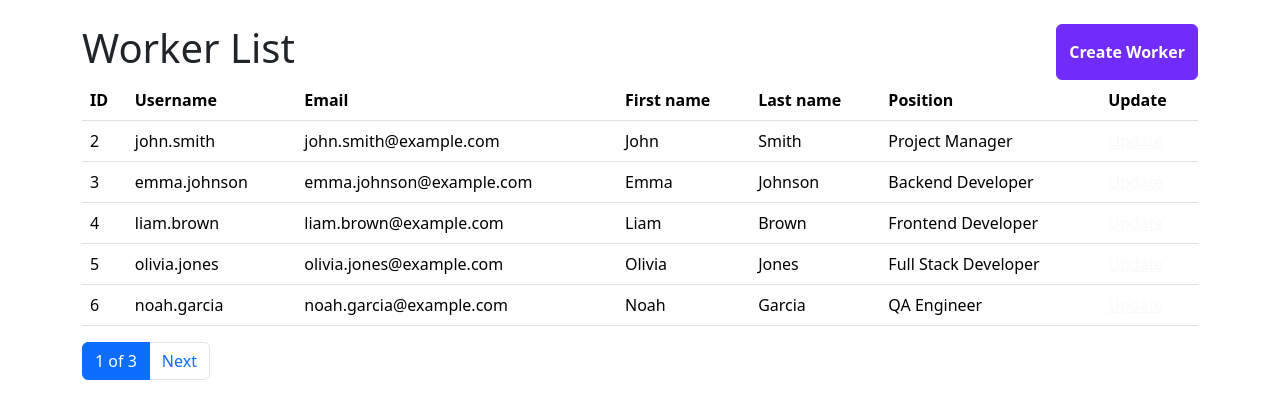
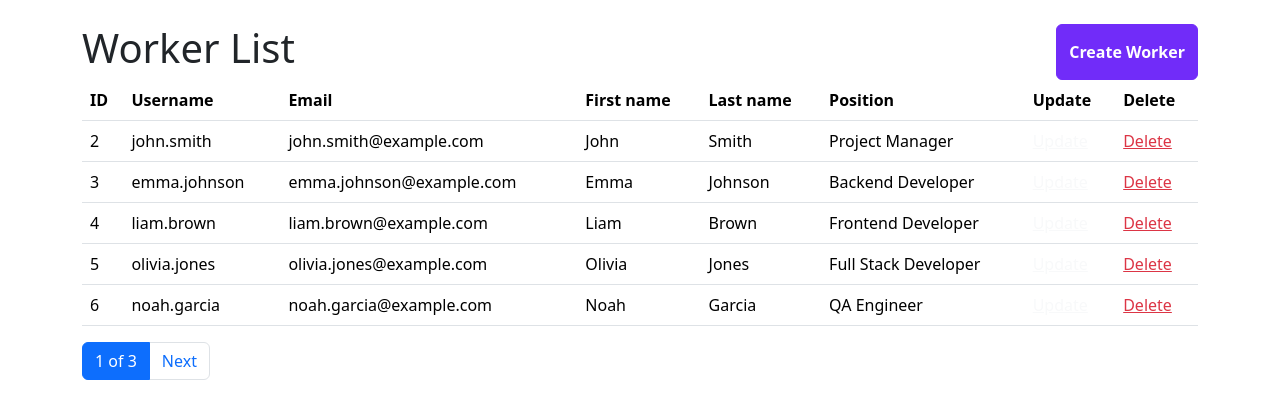
Before and after one commit to pavliukkk/task-manager, a Django app: page /workers/ in a window 1280 px wide. Shown: the part 73-492 px from the top of the page. Run offline with Django 5.2, Linux system fonts and the light colour scheme; a user stored in the database is signed in; data comes from the database, SQL or seed files in the repository; some libraries are stand-ins or nearby versions.

Commit message:
implemented delete Worker feature, created url & view, added button 'Delete' for each item in worker_list and created worker_confirm_delete.html

```diff
--- a/task_manager/urls.py
+++ b/task_manager/urls.py
@@ -17,6 +17,7 @@ from .views import (
     TaskTypeDeleteView,
     TaskDeleteView,
     PositionDeleteView,
+    WorkerDeleteView,
 )
 
 app_name = 'task_manager'
@@ -30,6 +31,7 @@ urlpatterns = [
     path("workers/", WorkerListView.as_view(), name="worker-list"),
     path("workers/create/", WorkerCreateView.as_view(), name="worker-create"),
     path("workers/<int:pk>/update/", WorkerUpdateView.as_view(), name="worker-update"),
+    path("workers/<int:pk>/delete/", WorkerDeleteView.as_view(), name="worker-delete"),
     path("tasks/", TaskListView.as_view(), name="task-list"),
     path("tasks/create/", TaskCreateView.as_view(), name="task-create"),
     path("tasks/<int:pk>/update/", TaskUpdateView.as_view(), name="task-update"),
--- a/task_manager/views.py
+++ b/task_manager/views.py
@@ -65,6 +65,23 @@ class WorkerListView(LoginRequiredMixin, generic.ListView):
     paginate_by = 5
 
 
+class WorkerCreateView(LoginRequiredMixin, generic.CreateView):
+    model = Worker
+    form_class = WorkerCreateForm
+    success_url = reverse_lazy("task_manager:worker-list")
+
+
+class WorkerUpdateView(LoginRequiredMixin, generic.UpdateView):
+    model = Worker
+    form_class = WorkerUpdateForm
+    success_url = reverse_lazy("task_manager:worker-list")
+
+
+class WorkerDeleteView(LoginRequiredMixin, generic.DeleteView):
+    model = Worker
+    success_url = reverse_lazy("task_manager:worker-list")
+
+
 class TaskListView(LoginRequiredMixin, generic.ListView):
     model = Task
     template_name = "task_manager/task_list.html"
@@ -112,18 +129,6 @@ class TaskTypeDeleteView(LoginRequiredMixin, generic.DeleteView):
     success_url = reverse_lazy("task_manager:task-type-list")
 
 
-class WorkerCreateView(LoginRequiredMixin, generic.CreateView):
-    model = Worker
-    form_class = WorkerCreateForm
-    success_url = reverse_lazy("task_manager:worker-list")
-
-
-class WorkerUpdateView(LoginRequiredMixin, generic.UpdateView):
-    model = Worker
-    form_class = WorkerUpdateForm
-    success_url = reverse_lazy("task_manager:worker-list")
-
-
 class PositionCreateView(LoginRequiredMixin, generic.CreateView):
     model = Position
     fields = "__all__"
--- a/templates/task_manager/worker_list.html
+++ b/templates/task_manager/worker_list.html
@@ -18,6 +18,7 @@
           <th>Last name</th>
           <th>Position</th>
           <th>Update</th>
+          <th>Delete</th>
         </tr>
         {% for worker in worker_list %}
           <tr>
@@ -32,6 +33,11 @@
                 Update
               </a>
             </td>
+            <td>
+              <a class="link-danger" href="{% url 'task_manager:worker-delete' pk=worker.id %}">
+                Delete
+              </a>
+            </td>
           </tr>
         {% endfor %}
       </table>
```
Also changed, not shown: templates/task_manager/worker_confirm_delete.html (added, +8 -0 lines).
